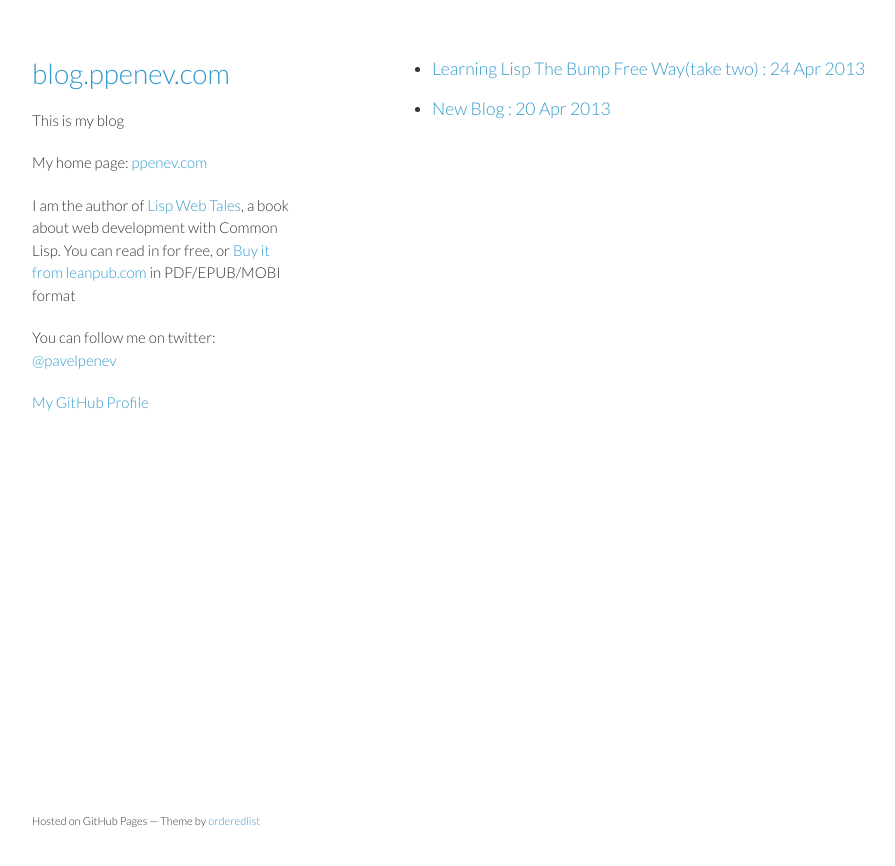
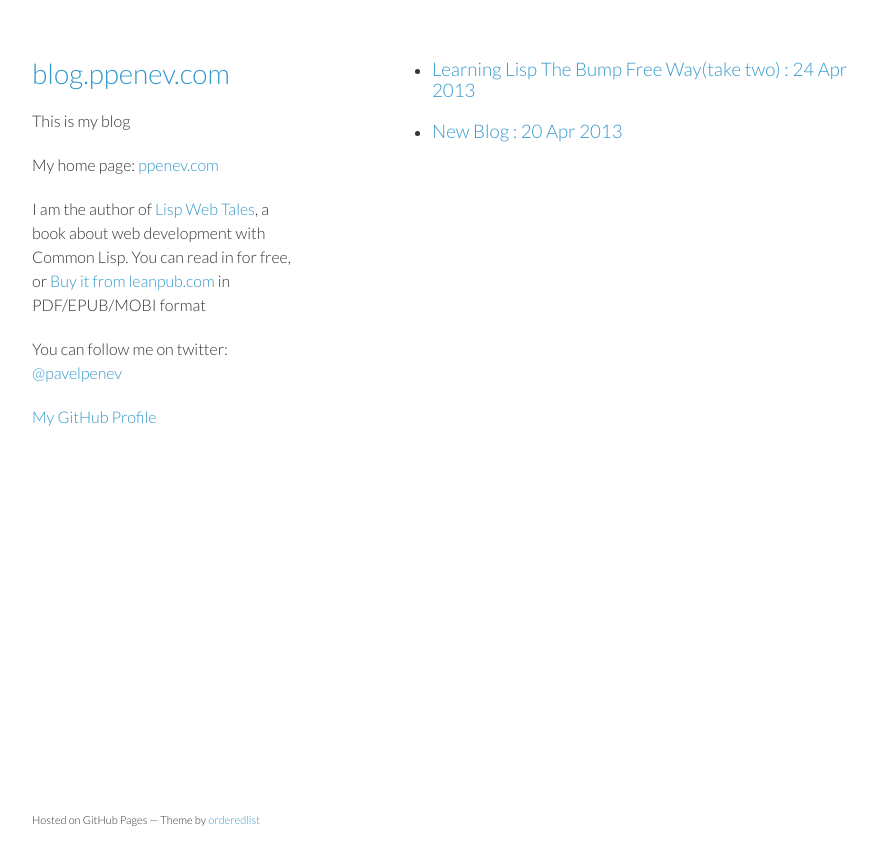
Before and after one commit to pvlpenev/pvlpenev.github.io, a Jekyll site: the page built from index.html, in a window 1280 px wide. Shown: the top 866 px of the page, without its empty margins (178-1073 px from the left). Built offline with Jekyll 4.4.1, drawn with Linux system fonts in a browser that asks for light colours.

Commit message:
fix css4

```diff
--- a/stylesheets/styles.css
+++ b/stylesheets/styles.css
@@ -2,7 +2,7 @@
 
 body {
   padding:50px;
-  font:15px/1.5 Lato, "Helvetica Neue", Helvetica, Arial, sans-serif;
+  font:16px/1.5 Lato, "Helvetica Neue", Helvetica, Arial, sans-serif;
   color:#333;
   /*font-weight:300;*/
 }
```
